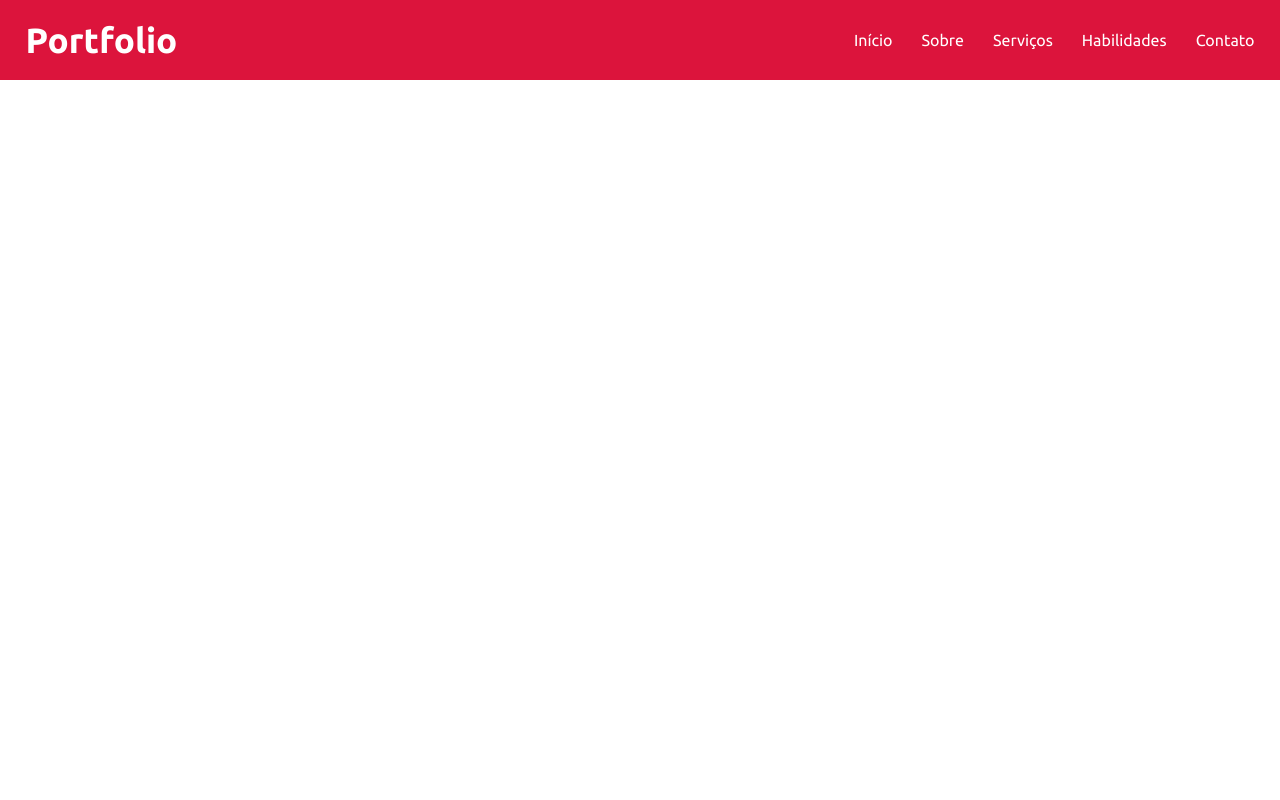
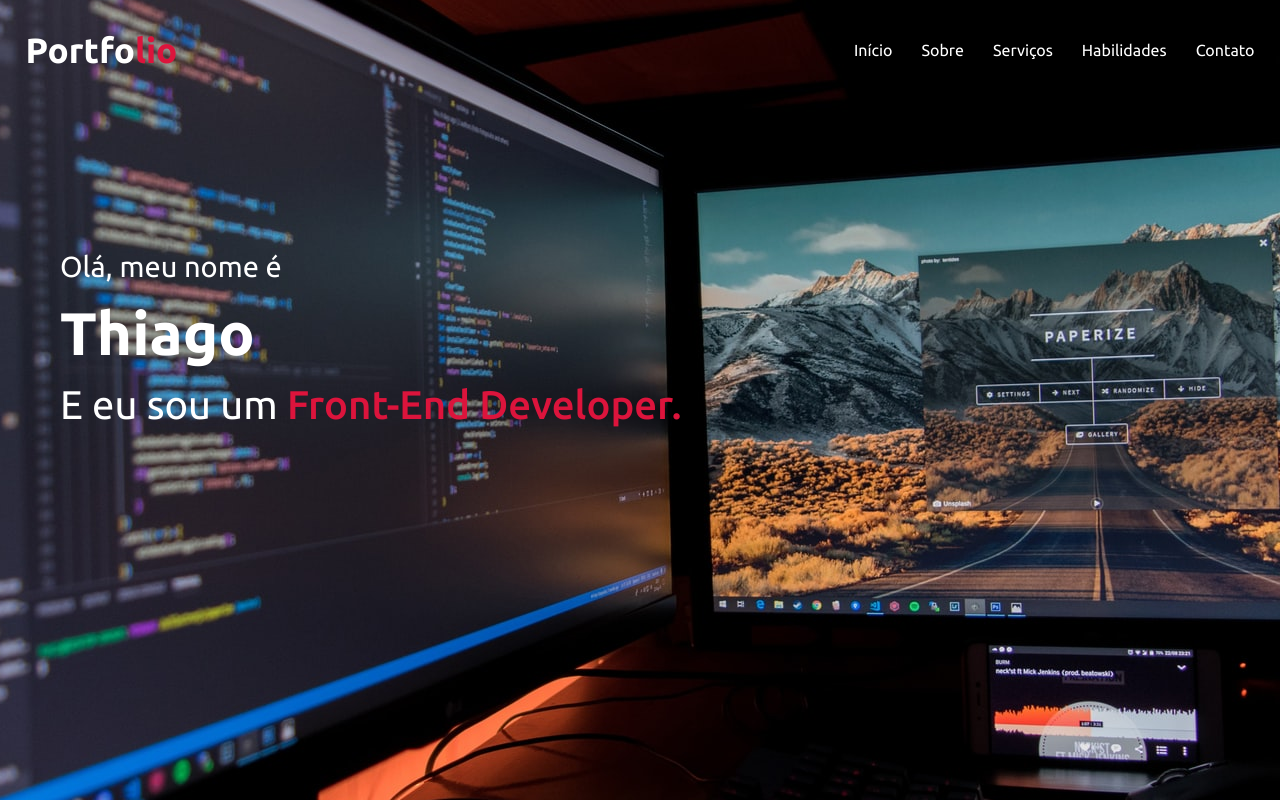
Before and after one commit to ThiaagoSant/Portfolio, a website: page index.html in a window 1280 px wide. Drawn offline with nearby package versions, Linux system fonts and the light colour scheme.

Commit message:
creating the 'home' section of the project

```diff
--- a/assets/css/style.css
+++ b/assets/css/style.css
@@ -1,10 +1,10 @@
 /*--imports---*/
 
-	/*--font---*/
-	@import url('https://fonts.googleapis.com/css2?family=Poppins:wght@400;500;600;700&family=Ubuntu:wght@400;500;700&display=swap');
+/*--font---*/
+@import url('https://fonts.googleapis.com/css2?family=Poppins:wght@400;500;600;700&family=Ubuntu:wght@400;500;700&display=swap');
 
-	/*--FontAS--*/
-	@import url("https://cdnjs.cloudflare.com/ajax/libs/font-awesome/5.14.0/css/all.min.css");
+/*--FontAS--*/
+@import url("https://cdnjs.cloudflare.com/ajax/libs/font-awesome/5.14.0/css/all.min.css");
 
 /*--resets--*/
 * {
@@ -23,10 +23,16 @@ li {
 /*--Header, logo and navbar styling--*/
 
 header {
+	padding: 30px 0;
+	position: fixed;
+	-webkit-transition: all .4s ease;
+	transition: all .4s ease;
+	width: 100%;
+}
+
+header.sticky {
 	background-color: crimson;
-	height: 80px;
-	position: fixed;
-	width: 100%;
+	padding: 15px 0;
 }
 
 header .max-width {
@@ -36,10 +42,18 @@ header .max-width {
 	width: 100%
 }
 
- .navbar .logo a {
+.navbar .logo a {
 	color: white;
 	font-size: 35px;
 	font-weight: 600;
+}
+
+.navbar .logo a span {
+	color: crimson;
+}
+
+header.sticky .logo a span {
+	color: white;
 }
 
 .navbar ul li {
@@ -49,9 +63,19 @@ header .max-width {
 .navbar ul li a {
 	color: white;
 	padding-left: 25px;
+	-webkit-transition: color .3s ease;
+	transition: color .3s ease;
 }
 
-.navbar .logo, li a {
+.navbar ul li a:hover {
+	color: crimson;
+}
+
+header.sticky .navbar ul li a:hover {
+	color: #4b0303;
+}
+
+.navbar .logo, li a, .inicio {
 	font-family: 'Ubuntu', sans-serif;
 }
 
@@ -64,6 +88,44 @@ header .max-width {
 	display: flex;
 	-webkit-box-pack: justify;
 	-ms-flex-pack: justify;
-	height: 80px;
 	justify-content: space-between;
 }
+
+/*---Inicio section styling---*/
+
+.inicio {
+	background: url("../img/wallpaper.jpg") no-repeat center;
+	color: white;
+	display: -webkit-box;
+	display: -ms-flexbox;
+	display: flex;
+	height: 100vh;
+	min-height: 500px;
+}
+
+.inicio .max-width {
+	margin: 250px 0 auto 60px;
+}
+
+
+.inicio .inicio-content .txt1{
+	font-size: 29px;
+	margin-bottom: 15px;
+}
+
+.inicio .inicio-content .txt2{
+	font-size: 60px;
+	font-weight: 600;
+	margin-bottom: 15px;
+}
+
+
+.inicio .inicio-content .txt3{
+	font-size: 40px;
+	margin: 5px 0;
+}
+
+.inicio .inicio-content .txt3 span {
+	color: crimson;
+	font-weight: 500;
+}
--- a/assets/js/script.js
+++ b/assets/js/script.js
@@ -0,0 +1,10 @@
+$(document).ready(function(){
+	$(window).on("scroll", function stickyNav(){
+		const windowTop = $(this).scrollTop(),
+					headerEl = $("header"),
+					stickyClass = "sticky";
+
+		(windowTop > 20) ? headerEl.addClass(stickyClass) : headerEl.removeClass(stickyClass);
+	});
+
+});
--- a/index.html
+++ b/index.html
@@ -26,5 +26,16 @@
 			</div><!--max-width-->
 		</header>
 
+		<section class="inicio" id="inicio">
+			<div class="max-width">
+				<div class="inicio-content">
+					<div class="txt1">Olá, meu nome é</div>
+					<div class="txt2">Thiago</div>
+					<div class="txt3">E eu sou um <span>Front-End Developer.</span></div>
+				</div>
+			</div><!--max-width-->
+		</section>
+
+	<script src="assets/js/script.js"></script>
 	</body>
 </html>
```
Also changed, not shown: assets/img/wallpaper.jpg (added), 1 other file.
